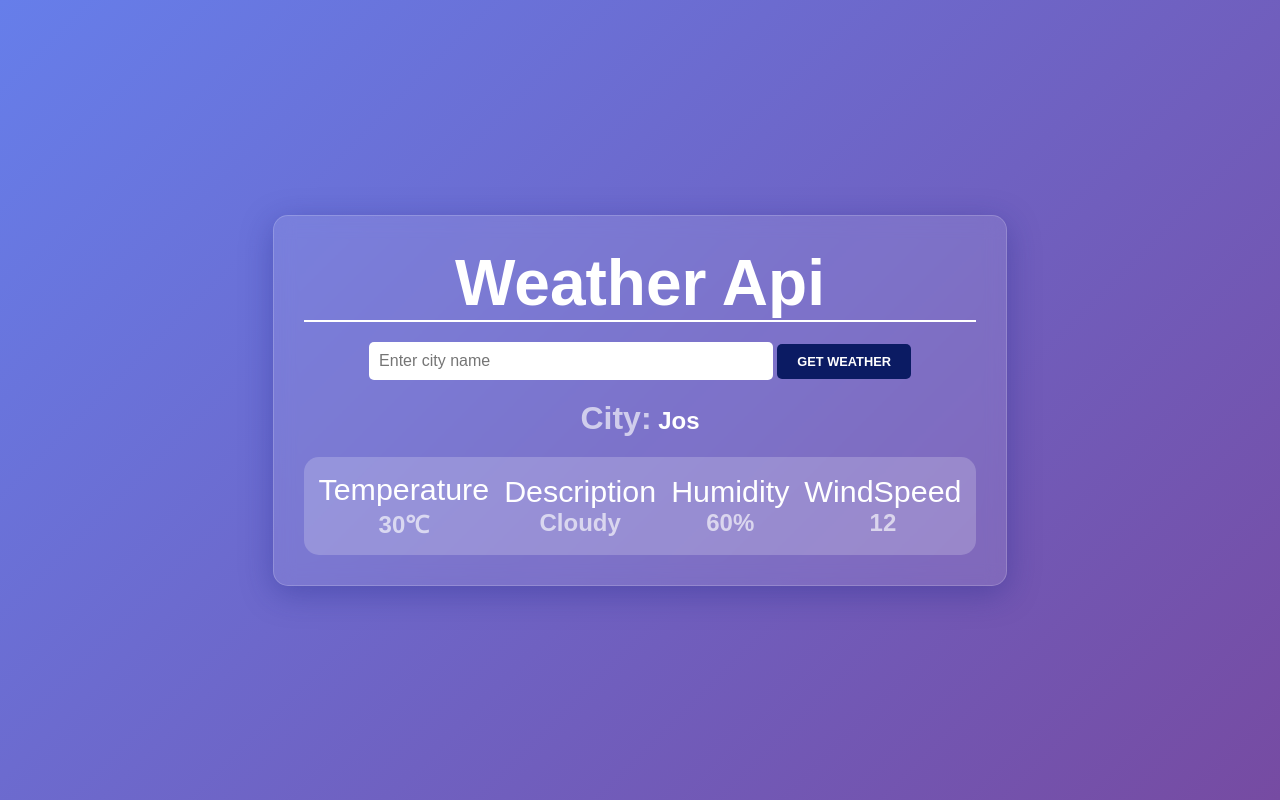
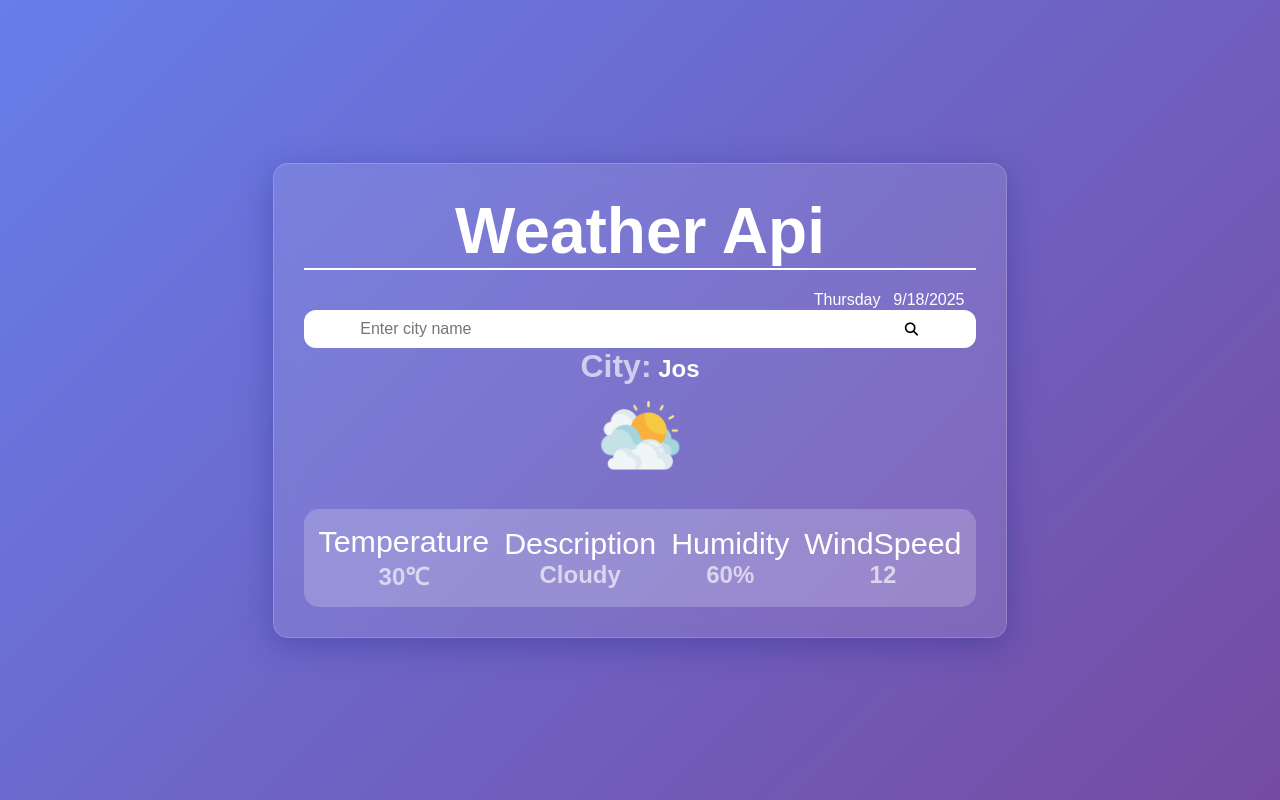
Before and after one commit to Rholla999/WORKING-WITH-API, a plain HTML site: page WEATHER API/index.html in a window 1280 px wide. Drawn offline with Linux system fonts and the light colour scheme.

Commit message:
ADDED WEATHER LOGO

```diff
--- a/WEATHER API/index.html
+++ b/WEATHER API/index.html
@@ -5,18 +5,30 @@
     <meta name="viewport" content="width=device-width, initial-scale=1.0">
     <title>Weather Api</title>
     <link rel="stylesheet" href="style.css">
+    <link rel="stylesheet" href="https://cdnjs.cloudflare.com/ajax/libs/font-awesome/7.0.1/css/all.min.css" integrity="sha512-2SwdPD6INVrV/lHTZbO2nodKhrnDdJK9/kg2XD1r9uGqPo1cUbujc+IYdlYdEErWNu69gVcYgdxlmVmzTWnetw==" crossorigin="anonymous" referrerpolicy="no-referrer" />
 </head>
 <body>
     <main>
         <div class="container">
         <h1>Weather Api</h1>
+        <div  id="displayTime">
+            <span id="dayEl">Thursday,</span>
+        <span id="timeDisplay">
+        </span>
+        </div>
         <form id="formContainer">
+            <div class="input-group">
             <input type="text" id="cityInput" placeholder="Enter city name" required>
-            <button type="submit" id="getWeatherBtn">Get Weather</button>
+            <button type="submit" id="getWeatherBtn">
+               <i class="fa-solid fa-magnifying-glass">
+                <span class="hide">.</span>
+               </i>
+            </button>
+           </div>
         </form>
         <div class="cityDisplay">
         <h3>City:<span id="cityName"> Jos</span></h3>
-
+            <img src="img/clouds.png" alt="weather" id="weatherIcon" height="100px" width="100px">
         </div>
         <div id="weatherResult">
             <!-- Weather results will be displayed here -->
--- a/WEATHER API/script.js
+++ b/WEATHER API/script.js
@@ -6,11 +6,19 @@ const descriptionEl = document.getElementById("description");
 const humidityEl = document.getElementById("humidity");
 const windSpeedEl = document.getElementById("windSpeed");
 const cityNameEl = document.getElementById("cityName");
+const weatherIconEl = document.getElementById("weatherIcon");
+const timeEl = document.getElementById('timeDisplay');
+const dayEl = document.getElementById('dayEl');
 
 
 let apiKey = '9505fd1df737e20152fbd78cdb289b6a';
 let url = "https://api.openweathermap.org/data/2.5/weather?units=metric&appid=" + apiKey;
 
+
+let now = new Date();
+
+timeEl.innerHTML = now.toLocaleDateString();
+dayEl.innerHTML = now.toLocaleDateString('en-us', {weekday: 'long'});
 
 formEl.addEventListener("submit", (e) => {
     e.preventDefault();
@@ -31,12 +39,14 @@ async function getWeather() {
             descriptionEl.textContent = weatherDataRes.weather[0].description;
             humidityEl.textContent =  weatherDataRes.main.humidity + "%";
             windSpeedEl.textContent = weatherDataRes.wind.speed + " m/s";
+            weatherIconEl.src = "http://openweathermap.org/img/wn/" + weatherDataRes.weather[0].icon + ".png";
         } else {
             cityNameEl.textContent = "City Not Found";
             temperatureEl.textContent = "-";
             descriptionEl.textContent = "-";
             humidityEl.textContent = "-";
             windSpeedEl.textContent = "-";
+            weatherIconEl.src = "";
         }
 
 
@@ -47,6 +57,7 @@ async function getWeather() {
         descriptionEl.textContent = "-";
         humidityEl.textContent = "-";
         windSpeedEl.textContent = "-";
+        weatherIconEl.src = "";
     }
 }
 
--- a/WEATHER API/style.css
+++ b/WEATHER API/style.css
@@ -14,6 +14,10 @@ body {
     background: linear-gradient(135deg, #667eea, #764ba2);
 }
 
+
+.hide {
+    display: none;
+}
 .container {
     background: rgba(255, 255, 255, 0.1);
     border-radius: 15px;
@@ -34,6 +38,14 @@ body {
 
 }
 
+.container #displayTime {
+    display: flex;
+    justify-content: end;
+    gap: .8em;
+    padding: 1px 12px;
+
+}
+
 .container h1 {
     margin-bottom: 20px;
     border-bottom: 2px solid white;
@@ -41,30 +53,33 @@ body {
 }
 
 .container input {
-    width: 60%;
+    width: 80%;
     padding: 10px;
     border: none;
     border-radius: 5px;
-    margin-bottom: 20px;
     font-size: 1rem;
     outline: none;
 }
 
+.input-group {
+    background-color: #fff;
+    border-radius: 12px;
+}
+
 .container button {
-    padding: 10px 20px;
+    padding: 10px;
     border: none;
     border-radius: 5px;
-    background-color: #0b1b63;
-    color: white;
-    font-size: .8em;
+    background-color: #fff;
+    color: #000;
     cursor: pointer;
-    text-transform: uppercase;
     font-weight: bold;
-    transition: background-color 0.3s ease;
+    transition: background-color 0.3s ease;;
 }
 
 .container button:hover {
     background-color: #1e40af;
+    color: #fff;
 }
 
 .container #weatherResult {
```
Also changed, not shown: WEATHER API/img/clear.png (added), WEATHER API/img/clouds.png (added), WEATHER API/img/drizzle.png (added), WEATHER API/img/humidity.png (added), WEATHER API/img/mist.png (added), WEATHER API/img/rain.png (added), WEATHER API/img/search.png (added), WEATHER API/img/snow.png (added), WEATHER API/img/wind.png (added).
